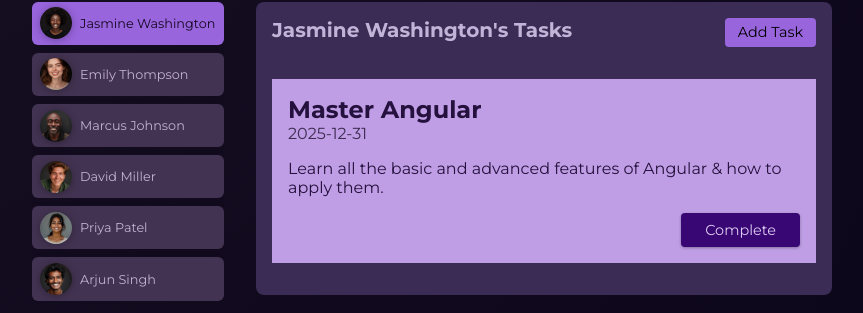
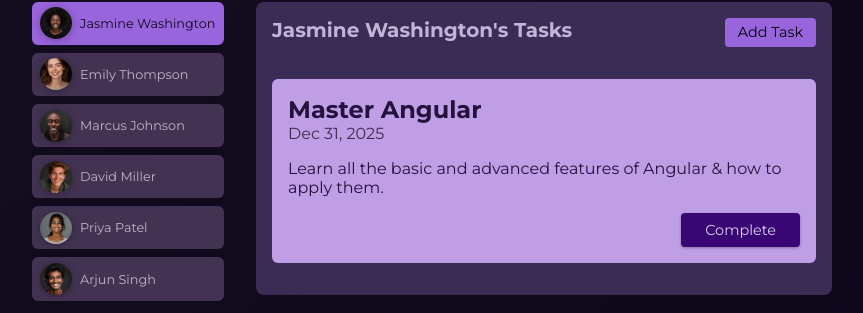
Before and after one commit to pragya9111/first-angular-app-task-manager, an Angular app: page / in a window 1280 px wide. Both pictures are taken after a click on the button "Jasmine Washington". Shown: the part 282-595 px from the top of the page, without its empty margins (208-1071 px from the left). Built offline with nearby package versions, Linux system fonts and the light colour scheme; a web font is replaced by a local one.

Commit message:
created common ui cmp and used date pipe

```diff
--- a/src/app/tasks/task/task.component.html
+++ b/src/app/tasks/task/task.component.html
@@ -1,8 +1,10 @@
+<app-card>
   <article>
     <h2>{{task.title}}</h2>
-  <time>{{task.dueDate}}</time>
+    <time>{{task.dueDate | date}}</time>
     <p>{{task.summary}}</p>
     <p class="actions">
       <button (click)="onCompleteTask()">Complete</button>
     </p>
   </article>
+</app-card>
--- a/src/app/tasks/task/task.component.ts
+++ b/src/app/tasks/task/task.component.ts
@@ -1,10 +1,12 @@
 import { Component, EventEmitter, Input, Output } from '@angular/core';
 import { type Task } from './task.model';
+import { CardComponent } from '../../ui/card/card.component';
+import { DatePipe } from '@angular/common';
 
 @Component({
   selector: 'app-task',
   standalone: true,
-  imports: [],
+  imports: [CardComponent, DatePipe],
   templateUrl: './task.component.html',
   styleUrl: './task.component.css'
 })
--- /dev/null
+++ b/src/app/ui/card/card.component.css
@@ -0,0 +1,5 @@
+div {
+  border-radius: 6px;
+  box-shadow: 0 1px 6px rgba(0, 0, 0, 0.1);
+  overflow: hidden;
+}
--- /dev/null
+++ b/src/app/ui/card/card.component.html
@@ -0,0 +1,3 @@
+<div>
+  <ng-content />
+</div>
--- a/src/app/user/user.component.html
+++ b/src/app/user/user.component.html
@@ -1,8 +1,8 @@
-<div>
+<app-card>
   <button [class.active]="selected"
     (click)="onSelectUser()">
     <img [src]="imageUrl"
       [alt]="user.name" />
     <span>{{ user.name}}</span>
   </button>
-</div>
+</app-card>
--- a/src/app/user/user.component.ts
+++ b/src/app/user/user.component.ts
@@ -1,10 +1,10 @@
 import { Component, computed, EventEmitter, Input, input, output, Output } from '@angular/core';
-import { DUMMY_USERS } from '../dummy-users';
 import { type User } from './user.model';
+import { CardComponent } from '../ui/card/card.component';
 
 @Component({
   selector: 'app-user',
-  imports: [],
+  imports: [CardComponent],
   templateUrl: './user.component.html',
   styleUrl: './user.component.css'
 })
```
Also changed, not shown: src/app/ui/card/card.component.ts (added, +9 -0 lines). Lines whose indentation alone changed are shown as unchanged.
